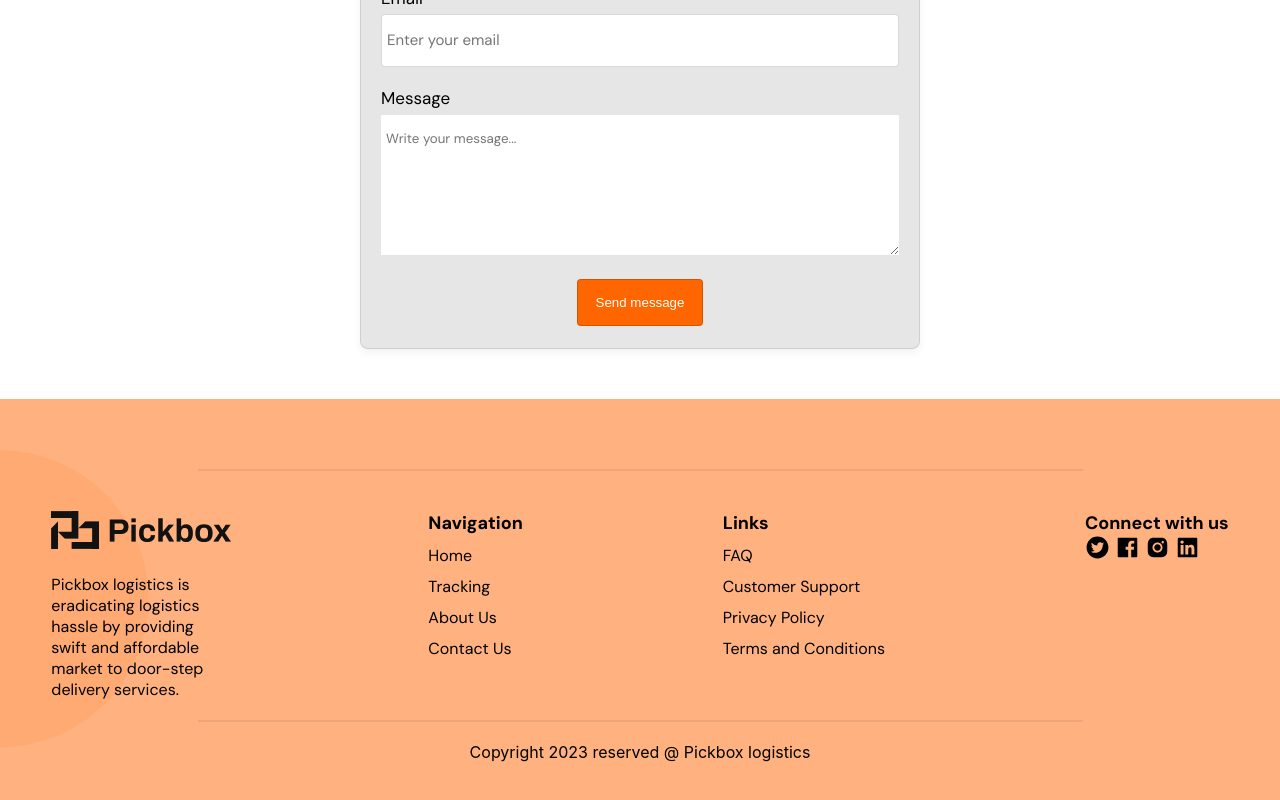
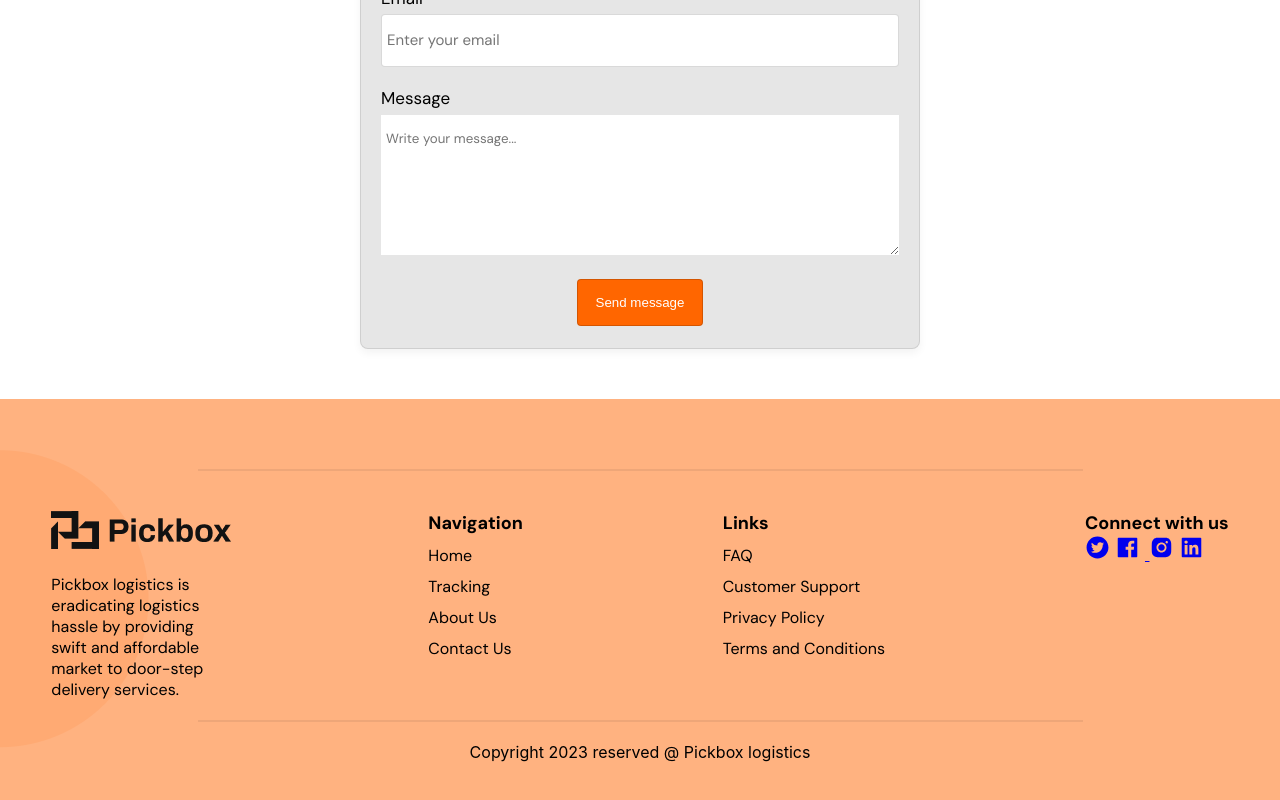
Before and after one commit to Pickbox-Project/Pickbox-frontend, a React (Create React App) app: page /contactus in a window 1280 px wide. Shown: the part 953-1753 px from the top of the page. Built offline with nearby package versions, Linux system fonts and the light colour scheme.

Commit message:
Added Social links to the Footer

```diff
--- a/src/Components/Footer/Footer.jsx
+++ b/src/Components/Footer/Footer.jsx
@@ -34,10 +34,10 @@ const Footer = () => {
         <div className="footer-connect">
         <h5 className="footer-title">Connect with us</h5>
         <div className="footer-icons">
-          <AiFillTwitterCircle className="icon"/>
-          <AiFillFacebook className="icon"/>
-          <AiFillInstagram className="icon"/>
-          <AiFillLinkedin className="icon"/>
+          <a href="##"><AiFillTwitterCircle className="icon"/></a>
+          <a href="##"><AiFillFacebook className="icon"/></a>
+          <a href="##"> <AiFillInstagram className="icon"/></a>
+          <a href="##"><AiFillLinkedin className="icon"/></a>
         </div>
         </div>
       </div>
```
